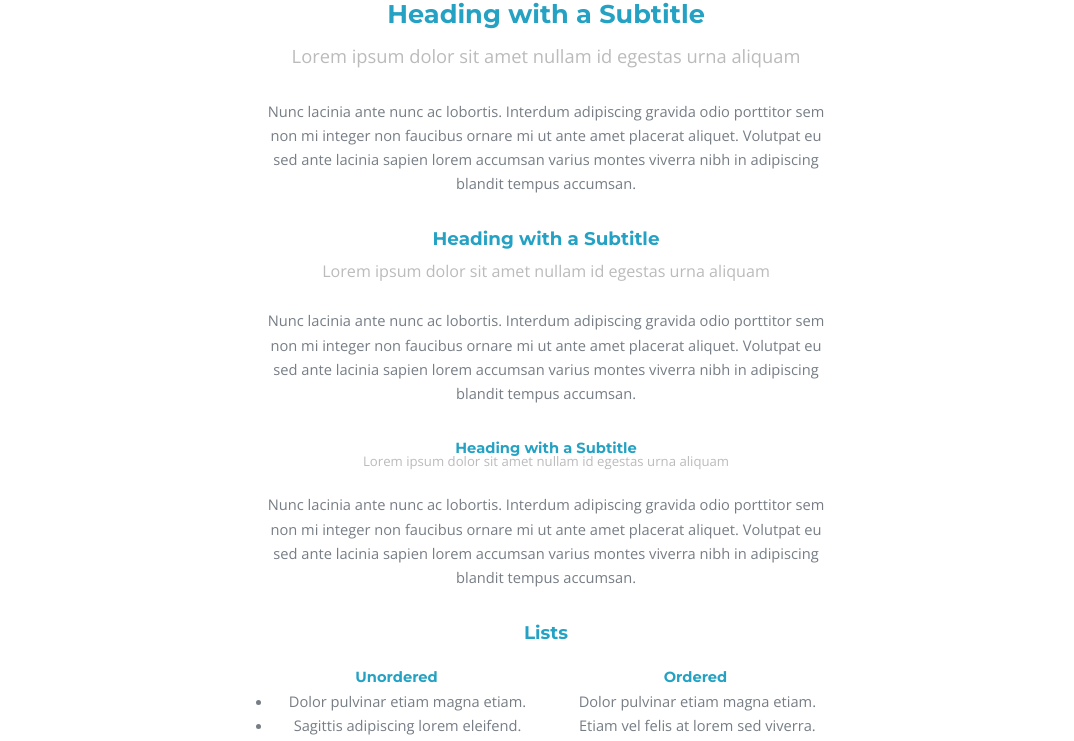
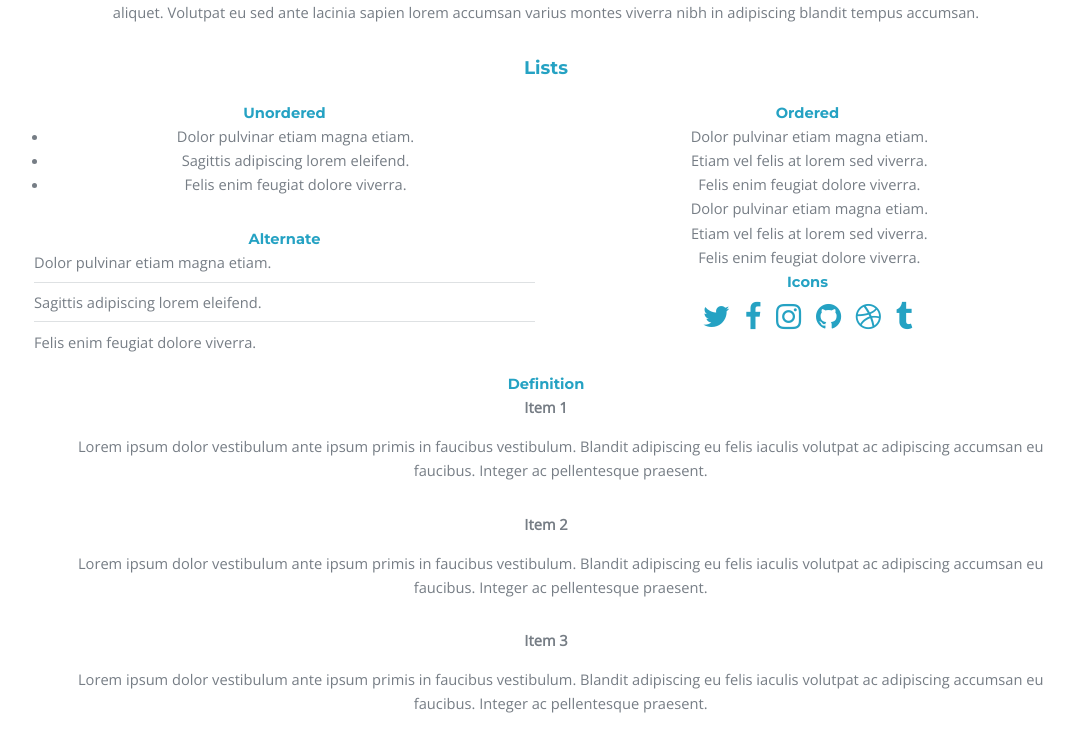
Before and after one commit to borisboev79/GrouMan-Front-End, a React (Vite) app in the folder client/: page /misc in a window 1280 px wide. Shown: the part 2008-2749 px from the top of the page, without its empty margins (94-1168 px from the left). Built offline with nearby package versions, Linux system fonts and the light colour scheme.

Commit message:
fixed groupDetail layout

```diff
--- a/client/src/components/Footer.module.css
+++ b/client/src/components/Footer.module.css
@@ -30,6 +30,7 @@
   justify-content: center;
   padding-top: 0.5em;
   background: #25a2c3;
+
   color: #c8e7f0;
   width: 100%;
   position: fixed;
--- a/client/src/components/GroupDetails.jsx
+++ b/client/src/components/GroupDetails.jsx
@@ -44,15 +44,17 @@ export default function GroupDetails({showForm, showGuestAddHandler, children})
         <div className="inner">
           <div className="12u">
             <h2 id="content">{group.groupName}</h2>
-
-            <span className="image left">
+            <div className="group-details">
+            {/* <span className="image left"> */}
+             <div className="picture">
               <img
                 src={group.imageUrl}
                 alt={group.groupName}
-                width={430}
-                height={330}
+                width={500}
+                height={350}
               />
-            </span>
+            {/* </span> */}
+            </div>
             <ul className="alt">
               <li>
                 Ship: <h4>{group.ship}</h4>
@@ -88,6 +90,7 @@ export default function GroupDetails({showForm, showGuestAddHandler, children})
                 </span>
               </li>
             </ul>
+            </div>
           </div>
 
           <div className="row">
--- a/client/src/components/groupDetails.css
+++ b/client/src/components/groupDetails.css
@@ -117,8 +117,13 @@
 
 .inner {
   margin: 2em auto;
-  max-width: 65em;
+  min-width: 80vw;
+  /* max-width: 65vw; */
+
+  ;
 }
+
+
 
 @media screen and (max-width: 1280px) {
   .inner {
@@ -159,6 +164,13 @@
   display: none;
 }
 
+.group-details {
+  display: flex;
+  gap: 2em;
+
+}
+
+
 /* Image */
 
 .image {
@@ -187,12 +199,17 @@
   top: 0.25em;
 }
 
-
+.picture {
+  margin-bottom: 0;
+  /* background: red; */
+  height: 100%;
+}
 
 /* List */
 
 
 ul {
+
   list-style: disc;
   margin: 0 0 2em 0;
   padding-left: 1em;
@@ -203,8 +220,11 @@ ul li {
 }
 
 ul.alt {
+  margin-bottom: 0;
+  text-align: left;
+  /* background: green; */
   list-style: none;
-  padding-left: 0;
+
 }
 
 ul.alt .price{
@@ -263,7 +283,7 @@ ul.alt li .icon:before {
 ul.actions {
   cursor: default;
   list-style: none;
-  padding-left: 25%;
+  padding-left: 0 !important;
 }
 
 ul.actions li {
@@ -494,6 +514,8 @@ button:disabled,
 
 .wrapper {
   padding: 6em 0 4em 0;
+  min-width: 80vw;
+
 }
 
 .wrapper h1,
```
